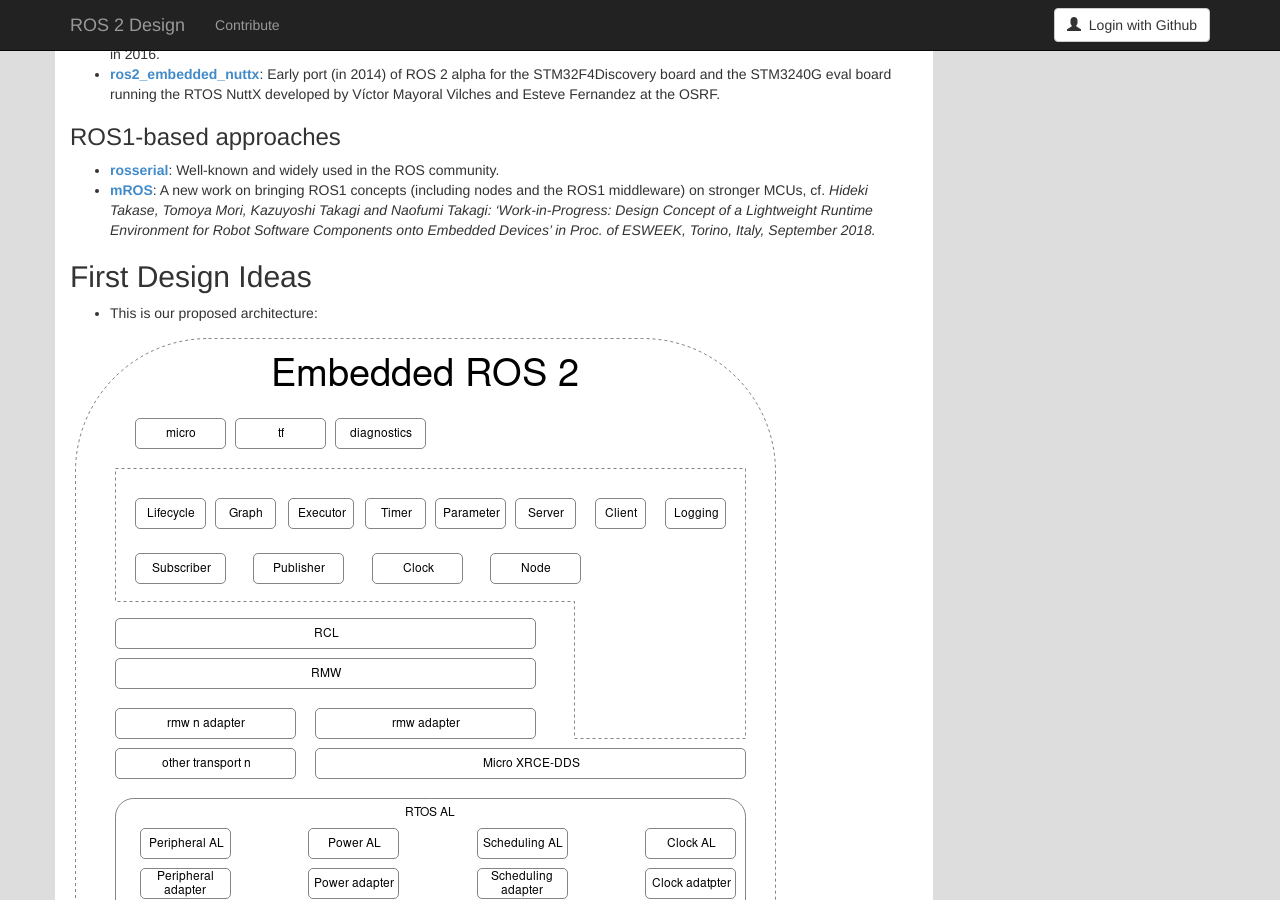
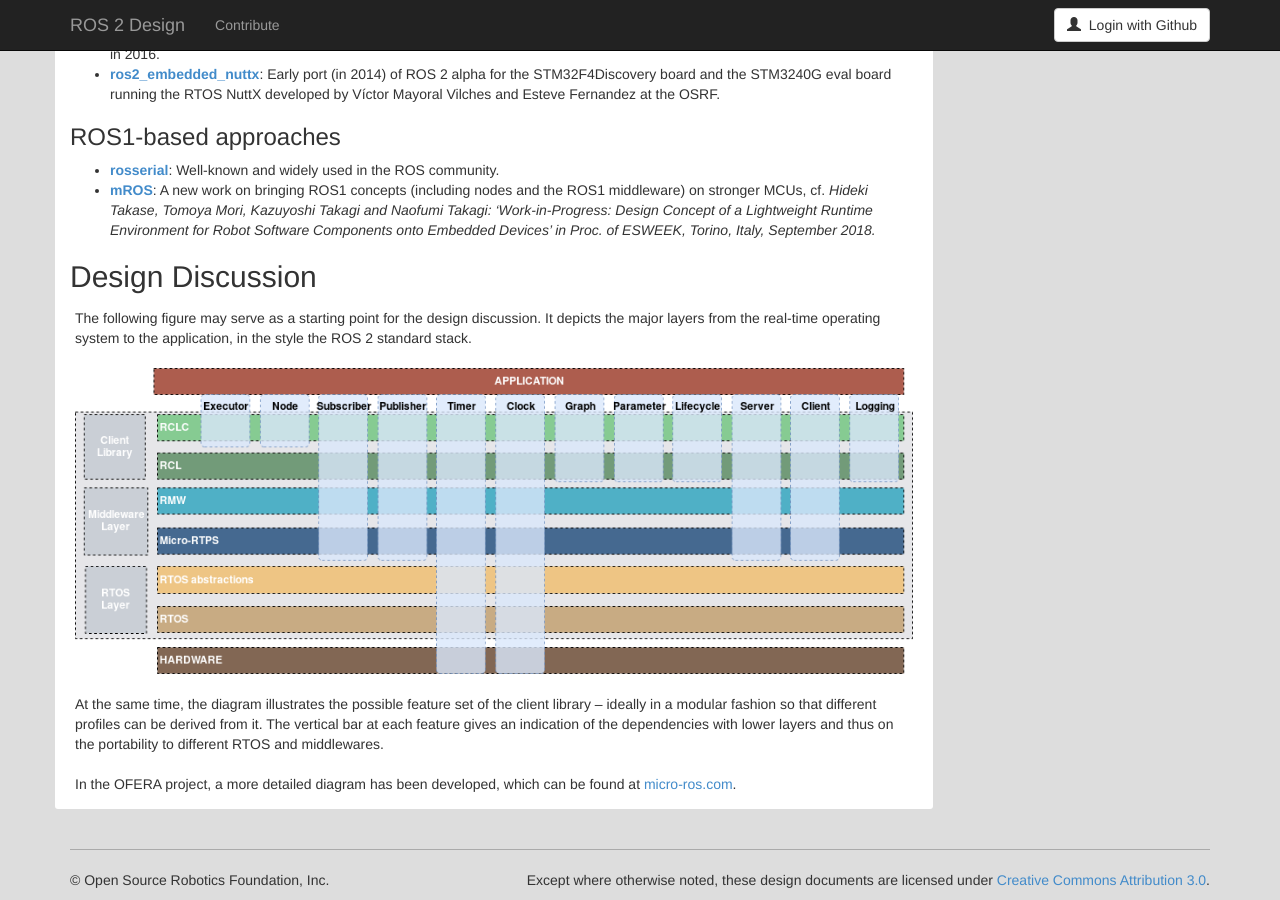
Before and after one commit to ros2/design, a Jekyll site: the page built from articles/embedded.md, in a window 1280 px wide and 900 px high, scrolled down 2489 px. Built offline with Jekyll 4.4.1, drawn with Linux system fonts in a browser that asks for light colours; nearby versions of some CDN libraries.

Commit message:
Included figure features_with_dependencies.png in embedded ROS 2 article.

```diff
--- a/articles/embedded.md
+++ b/articles/embedded.md
@@ -86,8 +86,12 @@ To answer these questions, the OFERA EU project as well as several others have a
 *   [**mROS**](https://github.com/tlk-emb/mROS/): A new work on bringing ROS1 concepts (including nodes and the ROS1 middleware) on stronger MCUs, cf.
     *Hideki Takase, Tomoya Mori, Kazuyoshi Takagi and Naofumi Takagi: 'Work-in-Progress: Design Concept of a Lightweight Runtime Environment for Robot Software Components onto Embedded Devices' in Proc. of ESWEEK, Torino, Italy, September 2018.*
 
-## First Design Ideas
+## Design Discussion
 
-* This is our proposed architecture:
+The following figure may serve as a starting point for the design discussion. It depicts the major layers from the real-time operating system to the application, in the style the ROS 2 standard stack.
 
-![micro-ROS](/img/embedded/micro-ROS_proposed_architecture.png)
+![micro-ROS](/img/embedded/features_with_dependencies.png)
+
+At the same time, the diagram illustrates the possible feature set of the client library -- ideally in a modular fashion so that different profiles can be derived from it. The vertical bar at each feature gives an indication of the dependencies with lower layers and thus on the portability to different RTOS and middlewares.
+
+In the OFERA project, a more detailed diagram has been developed, which can be found at [micro-ros.com](https://micro-ros.com/).
```
Also changed, not shown: img/embedded/features_with_dependencies.png (added).
